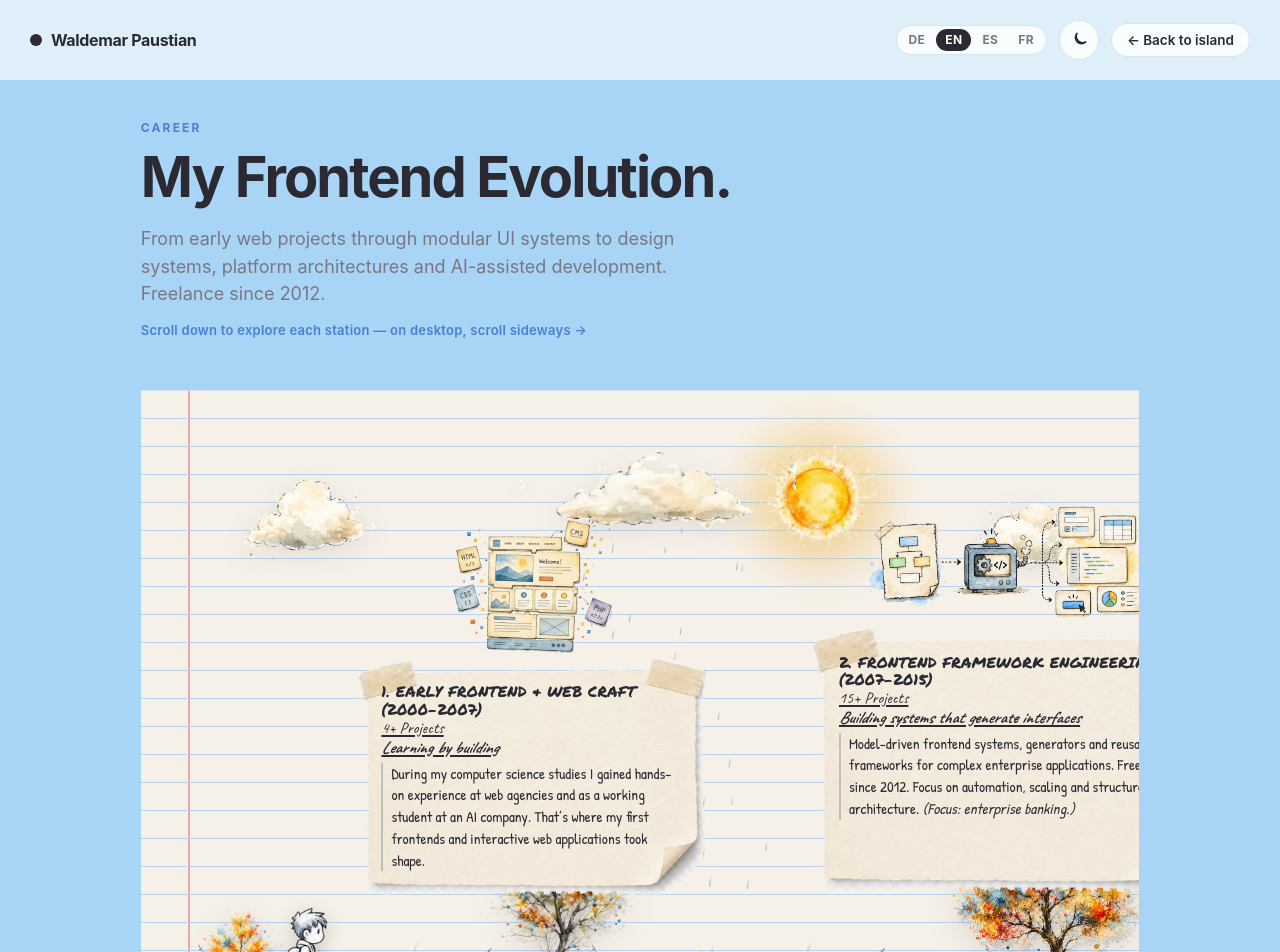
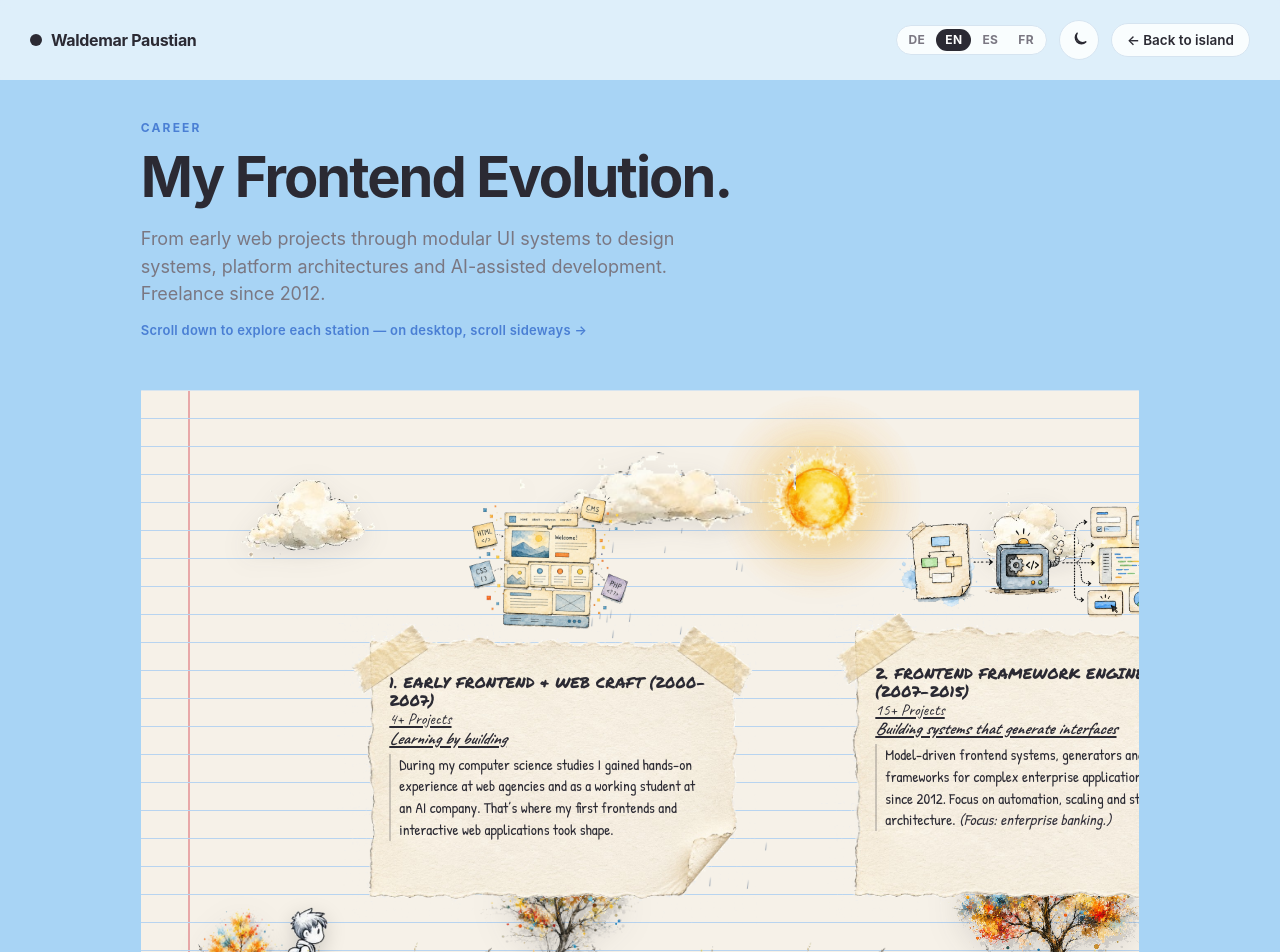
Before and after one commit to waldemarpaustian-engineering/portfolio-diorama-react, a React (Vite) app: page /work in a window 1280 px wide. Shown: the top 952 px of the page. Built offline with nearby package versions, Linux system fonts and the light colour scheme; no server answers.

Commit message:
zetteln layout

```diff
--- a/src/index.css
+++ b/src/index.css
@@ -891,6 +891,12 @@ html[data-theme="dark"] .journey-walker__frame {
   padding-top: 2px;
   isolation: isolate;
 }
+.journey-chapter--slot-1 {
+  flex: 0 0 clamp(310px, 39vw, 420px);
+}
+.journey-chapter--slot-1 .journey-note {
+  max-width: 420px;
+}
 .journey-chapter--slot-2,
 .journey-chapter--slot-5 {
   flex: 0 0 clamp(320px, 40vw, 436px);
@@ -901,7 +907,7 @@ html[data-theme="dark"] .journey-walker__frame {
 }
 .journey-chapter--slot-2 .journey-note__body,
 .journey-chapter--slot-5 .journey-note__body {
-  padding-bottom: 23%;
+  padding-bottom: 21%;
 }
 .journey-chapter__scene {
   min-height: 92px;
@@ -915,7 +921,7 @@ html[data-theme="dark"] .journey-walker__frame {
   z-index: 2;
   width: 100%;
   max-width: 388px;
-  aspect-ratio: 1024 / 769;
+  aspect-ratio: 1024 / 768;
   background: transparent;
   isolation: isolate;
   transform-origin: 50% 12%;
@@ -932,7 +938,7 @@ html[data-theme="dark"] .journey-walker__frame {
   z-index: 1;
   height: 100%;
   box-sizing: border-box;
-  padding: 13% 11.5% 20% 11.5%;
+  padding: 15.5% 11% 20.5% 12.5%;
   color: #2b2a33;
   display: flex;
   flex-direction: column;
@@ -1168,6 +1174,7 @@ html[data-theme="dark"] .journey-walker__frame {
     margin-bottom: 0;
     scroll-snap-align: none;
   }
+  .journey-chapter--slot-1,
   .journey-chapter--slot-2,
   .journey-chapter--slot-5 {
     flex: 0 0 clamp(284px, 86vw, 400px);
```
Also changed, not shown: public/journey/note-paper.png.
